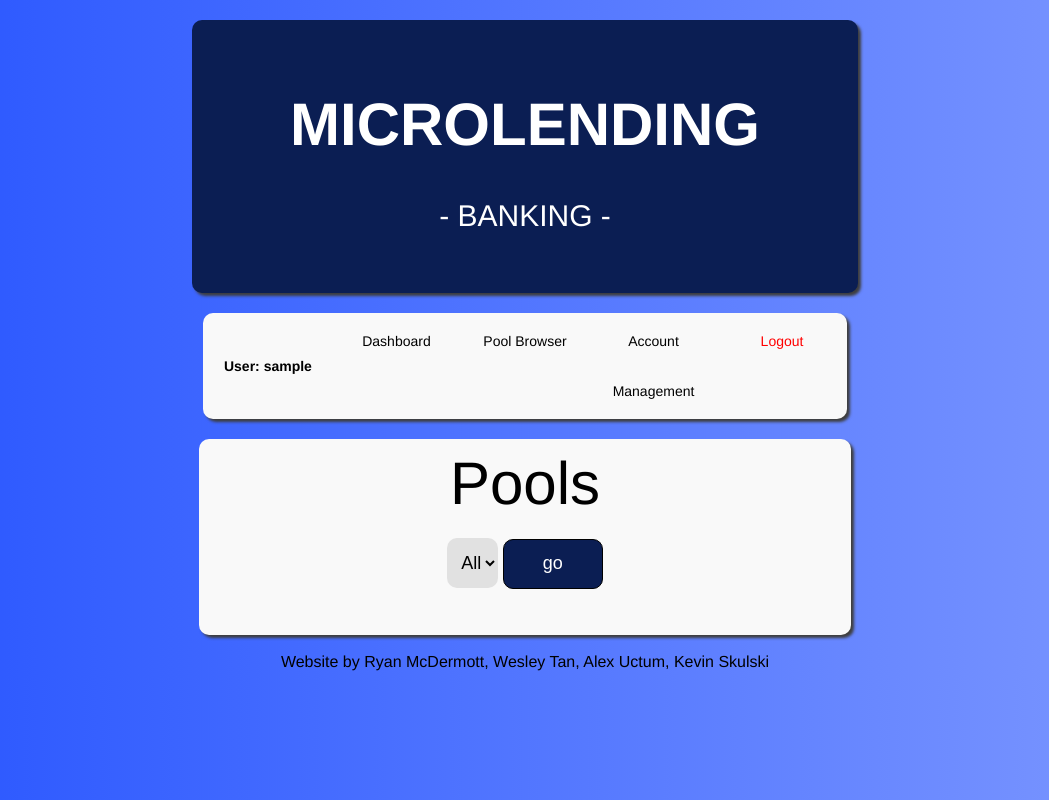
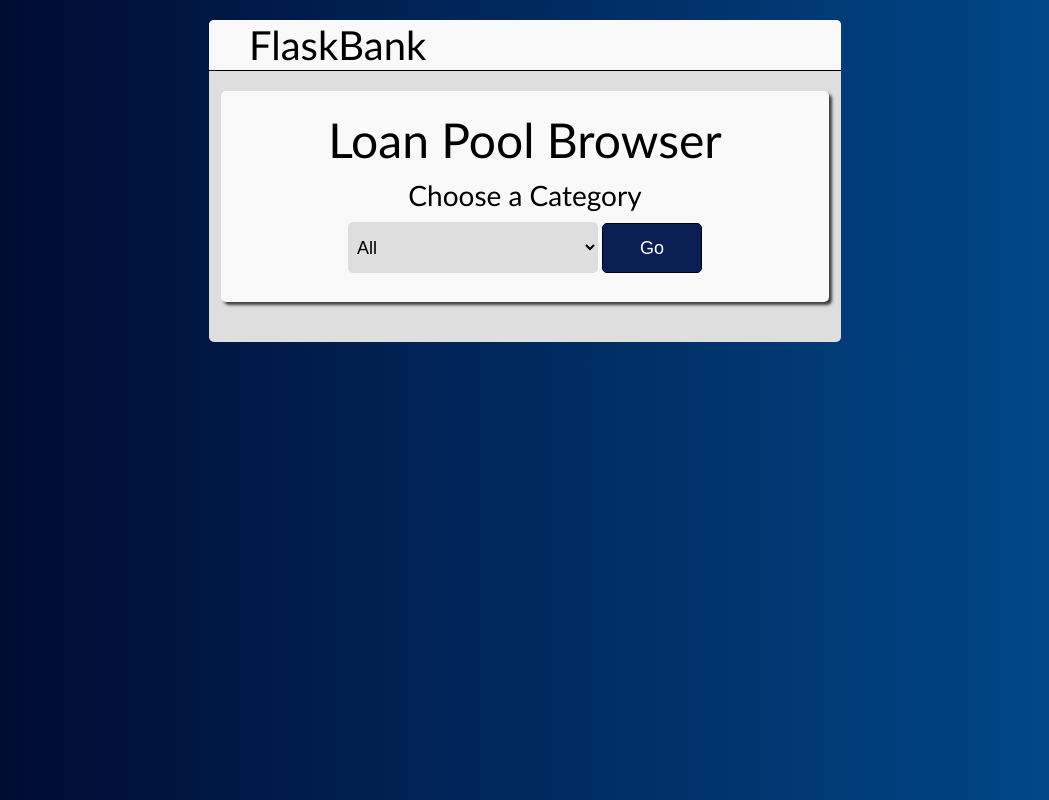
Before and after one commit to mcdermottrw/Flask-Bank, a Flask app: page /poolBrowser in a window 1280 px wide. Shown: the whole page, without its empty margins (115-1164 px from the left). Run offline with Flask 2, Linux system fonts and the light colour scheme; the visitor is signed in with stand-in values (Sample User, id 1); data comes from the database, SQL or seed files in the repository; data that the repository does not hold is empty; parts of the project's set-up code (start-up, migrations or seed data) failed here and were passed over.

Commit message:
Redesigned the nav bar, pool browser, and account management pages.

```diff
--- a/app/__init__.py
+++ b/app/__init__.py
@@ -3,7 +3,7 @@
 from routes import main, poolBrowser
 from database import db
 
-
+# Creates and configures the Flask object which controls the web app
 def create_app():
     # Initialize Flask object
     app = Flask(__name__)
--- a/app/routes.py
+++ b/app/routes.py
@@ -250,6 +250,10 @@
         # Set the chosenCategory variable to whatever the user chose from the drop down list
         chosenCategory = request.form.get("categoryList")
 
+        # Make sure the user actually selected one of the values
+        if chosenCategory is None:
+            chosenCategory = "All"
+
         # If the user selected "All", simply launch the webpage without filtering pools
         if chosenCategory == "All":
             return render_template("poolBrowser.html", chosenCategory=chosenCategory, categories=categories,
@@ -341,7 +345,7 @@
         return redirect(url_for(".poolBrowser"))
 
     # Create a loan request in the database
-    usersName = user.firstname + " " + user.lastname
+    usersName = user.firstName + " " + user.lastName
     loanRequest = LoanRequest(amountRequested, user.id, usersName, bankAccount.id, pool.id, pool.name, pool.amount)
     db.session.add(loanRequest)
     db.session.commit()
@@ -364,18 +368,7 @@
     user = User.query.filter_by(id=session["user_id"]).first()
     bankAccount = BankAccount.query.filter_by(id=session["active_bank_account_id"]).first()
 
-    return render_template("accountManagement.html", user=user, bankAccount=bankAccount)
-
-
-# Form function for the accountManagement page
-# Switches the user's active bank account depending on what they choose from the bank account drop down list
-@main.route("/switchBankAccounts", methods=["GET", "POST"])
-@login_required
-def switchBankAccounts():
-    # Get the value from the account drop down list. The value contains the ID for each of the user's
-    # bank accounts in the database
-    session["active_bank_account_id"] = request.form.get("accountDropDown")
-    return redirect(url_for(".accountManagement"))
+    return render_template("accountManagement.html", user=user)
 
 
 # Form function for the accountManagement page
@@ -399,17 +392,40 @@
     return redirect(url_for(".accountManagement"))
 
 
+# Form function for the account page
+# Adds funds to the bank account that the user chooses from the drop down list. The amount added is input by the user.
+@main.route("/addFundsToBankAccount", methods=["POST"])
+def addFundsToBankAccount():
+    # Get the chosen bank account's id from the select element
+    bankAccountId = request.form.get("bankAccountSelect")
+    bankAccount = BankAccount.query.filter_by(id=bankAccountId).first()
+
+    # Get the amount the user wants to add from the input box
+    fundsToAdd = request.form.get("addFundsInput")
+
+    # Validate that the user entered a valid value, send error message if not
+    if not re.match(r'^[1-9]\d*(\.\d{1,2})?$', fundsToAdd):
+        flash("Please enter a valid number to make a request", "addFundsError")
+        return redirect(url_for(".accountManagement"))
+
+    # Add the amount to the user's bank account balance and update the database
+    bankAccount.micro_dollars += float(fundsToAdd)
+    db.session.commit()
+
+    return redirect(url_for(".accountManagement"))
+
+
 # Form function for the accountManagement page
 # - Creates a new bank account under the user's account
 @main.route("/createNewBankAccount", methods=["POST"])
 @login_required
 def createNewBankAccount():
     # Get account name from the form
-    accountName = request.form.get("account name")
+    accountName = request.form.get("bankAccountNameInput")
 
     # Give the user an error message if the textbox is empty
     if accountName == "":
-        flash("Please fill out all of the text boxes", "createBankAccountMissingFieldError")
+        flash("Please fill out the text box!", "createBankAccountMissingFieldError")
         return redirect(url_for(".accountManagement"))
 
     # Create new bank account object and commit it to the database
@@ -443,9 +459,9 @@
     # Check if password matches password found in database, then change the requested item
     if bcrypt.checkpw(password.encode("utf-8"), user.password):
         if infoToChange == "first name":
-            user.firstname = changeTo
+            user.firstName = changeTo
         elif infoToChange == "last name":
-            user.lastname = changeTo
+            user.lastName = changeTo
         elif infoToChange == "username":
             user.username = changeTo
         elif infoToChange == "password":
--- a/app/static/styles/headerStyle.css
+++ /dev/null
@@ -1,48 +0,0 @@
-div {
-    width: 50%;
-    background-color: #F9F9F9;
-    margin: 20px auto auto auto;
-    padding: 10px 10px 10px 10px;
-    box-shadow: 3px 3px 3px #3E3E3E;
-    border-radius: 10px;
-}
-
-
-.header {
-    width: 48%;
-    padding: 30px;
-    text-align: center;
-    background: #0b1e53;
-    color: rgb(255, 255, 255);
-    font-size: 30px;
-}
-
-a {
-    line-height: 50px;
-    font-size: 14px;
-    text-decoration: none;
-    color: black;
-    display: block;
-    height: 100%;
-}
-
-table {
-    font-size: 14px;
-    background-color: #F9F9F9;
-    border-radius: 10px;
-    box-shadow: 3px 3px 3px #3E3E3E;
-    margin: 20px auto auto auto;
-    table-layout: fixed;
-    width: 51%;
-}
-
-td {
-    color: black;
-    border-radius: 10px;
-    text-align: center;
-    height: 50px;
-}
-
-td:hover {
-    background-image: linear-gradient(to right, #3B64FF, #8BA3FF);
-}
--- a/app/static/styles/poolStyle.css
+++ b/app/static/styles/poolStyle.css
@@ -5,6 +5,15 @@
 }
 
 div {
+    width: 60%;
+    background-color: #DEDEDE;
+    margin: 10px auto auto auto;
+    padding: 10px 10px 10px 10px;
+    box-shadow: 3px 3px 3px #3E3E3E;
+    border-radius: 10px;
+}
+
+.container {
     width: 50%;
     background-color: #F9F9F9;
     margin: 10px auto auto auto;
--- a/app/static/styles/style.css
+++ b/app/static/styles/style.css
@@ -1,15 +1,160 @@
-/* General */
+/* General (styling shared among all pages) ========================================================================= */
 body {
-    font-family: Helvetica;
-    background-image: linear-gradient(to right, #2855FF, #7C97FF);
+    font-family: Trebuchet MS;
+    background-image: linear-gradient(to right, #000428, #004E92);
 }
 
+.outer-container {
+    width: 50%;
+    background-color: #DEDEDE;
+    border-radius: 5px;
+    margin: 20px auto 20px auto;
+    padding: 0px 0px 20px 0px;
+}
+
+.inner-container {
+    width: 90%;
+    background-color: #F9F9F9;
+    padding: 10px 20px;
+    margin: 20px auto 20px auto;
+    border-radius: 5px;
+    box-shadow: 3px 3px 3px #3E3E3E;
+    overflow: hidden;
+}
 
 button {
-    background: #7C97FF;
+    background: #0B1E53;
+    color: white;
+    font-size: 18px;
+    height: 50px;
     width: 100px;
-    font-size: large;
+    border: 1px solid black;
+    border-radius: 5px;
+}
+button:hover {
+    background: #0D2670;
+}
+button:active {
+    background: #103190;
+}
+
+input {
+    outline: none;
     height: 50px;
-    border: 1px solid black;
+    width: 238px;
+    background-color: #E1E1E1;
+    border: none;
+    margin-bottom: 10px;
+    padding-left: 10px;
+    font-size: 18px;
+    border-radius: 5px;
+}
+
+select {
+    background-color: #DEDEDE;
+    border: none;
     outline: none;
+    font-size: 18px;
+    height: 51px;
+    width: 250px;
+    border-radius: 5px;
+    padding: 0px 5px;
 }
+option:nth-child(even) {
+    background-color: white;
+}
+
+/* Navigation Bar =================================================================================================== */
+.navigation-bar {
+    background-color: #F9F9F9;
+    border-radius: 5px 5px 0 0;
+    border-bottom: 1px solid black;
+    overflow: hidden;
+    height: 50px;
+    line-height: 50px;
+}
+
+.navigation-bar span {
+    font-size: 40px;
+    margin-left: 40px;
+}
+
+.navigation-bar div {
+    float: right;
+}
+
+.navigation-bar ul {
+    list-style-type: none;
+    margin: 0;
+    padding: 0;
+}
+
+.navigation-bar li {
+    display: inline;
+}
+
+.navigation-bar li a {
+    color: black;
+    text-align: center;
+    text-decoration: none;
+    padding: 0px 15px;
+    display: inline-block;
+}
+
+.navigation-bar li a:hover {
+    background-color: #DEDEDE;
+}
+
+/* Pool Browser Page ================================================================================================ */
+.inner-container.title-container {
+    text-align: center;
+}
+
+.title-label {
+    font-size: 48px;
+    display: inline-block;
+    padding-top: 10px;
+}
+
+.category-label {
+    font-size: 28px;
+    display: inline-block;
+    padding-top: 10px;
+    padding-bottom: 10px;
+}
+
+.pool-name-label {
+    font-size: 48px;
+}
+
+.pool-category-label {
+    font-size: 18px;
+}
+
+.name-and-category-container {
+    display: inline-block;
+}
+
+.pool-amount-label {
+    font-size: 60px;
+    color: green;
+    display: inline-block;
+    float: right;
+}
+
+.request-or-contribute-button {
+    float: right;
+    margin-left: 10px;
+}
+
+/* Account Page ===================================================================================================== */
+.account-button {
+    float: right;
+}
+
+.edit-user-info-span {
+    font-size: 18px;
+    padding-right: 20px;
+}
+
+/* Bank Admin Page ================================================================================================== */
--- a/app/templates/dashboard.html
+++ b/app/templates/dashboard.html
@@ -12,7 +12,7 @@
 <body class="root">
     <!-- Header declaration -->
     {% with user=user %}
-        {% include 'header.html' %}
+        {% include 'navigationBar.html' %}
     {% endwith %}
 
     <p style="text-align: center;">Welcome, {{user.firstname}}</p>
--- a/app/templates/header.html
+++ /dev/null
@@ -1,33 +0,0 @@
-<!DOCTYPE html>
-<html lang="en">
-
-<head>
-    <meta charset="UTF-8">
-
-    <title>MICROLENDING</title>
-
-    <link rel="stylesheet" href="{{ url_for('static', filename='styles/headerStyle.css') }}">
-</head>
-
-<div class="header">
-    <h1>MICROLENDING</h1>
-    <p>- BANKING -</p>
-</div>
-
-<body class="root">
-        <table>
-            <th>User: {{user.username}}</th>
-            <td><a href="{{ url_for('main.dashboard') }}">Dashboard</a></td>
-
-            <td><a href="{{ url_for('main.poolBrowser') }}">Pool Browser</a></td>
-            <td><a href="{{ url_for('main.accountManagement') }}">Account Management</a></td>
-
-            <!-- If the bankManager variable is set to True, then this part of the HTML will be displayed -->
-            {% if user.isBankManager %}
-                <td><a href="{{ url_for('main.bankManagement') }}">Bank Management</a></td>
-            {% endif %}
-
-            <td><a href="{{ url_for('main.logout') }}" style="color: Red;">Logout</a></td>
-        </table>
-</body>
-</html>
--- /dev/null
+++ b/app/templates/navigationBar.html
@@ -0,0 +1,30 @@
+<!DOCTYPE html>
+<html lang="en">
+
+<head>
+    <meta charset="UTF-8">
+    <link rel="stylesheet" href="{{ url_for('static', filename='styles/style.css') }}">
+</head>
+
+<body>
+    <div class="navigation-bar">
+        <span>FlaskBank</span>
+
+        <div>
+            <ul>
+                <li><a href="{{ url_for('main.dashboard') }}">Dashboard</a></li>
+
+                <li><a href="{{ url_for('main.poolBrowser') }}">Loan Pools</a></li>
+
+                <li><a href="{{ url_for('main.accountManagement') }}">Account</a></li>
+
+                {% if user.isBankManager %}
+                    <li><a href="{{ url_for('main.bankManagement') }}">Bank Admin</a></li>
+                {% endif %}
+
+                <li style="margin-right: 40px;"><a href="{{ url_for('main.logout') }}" style="color: red;">Logout</a></li>
+            </ul>
+        </div>
+    </div>
+</body>
+</html>
--- a/app/templates/poolBrowser.html
+++ b/app/templates/poolBrowser.html
@@ -3,36 +3,35 @@
 
 <head>
     <meta charset="UTF-8">
-
     <title>Pool Browser</title>
-
-    <link rel="stylesheet" href="{{ url_for('static', filename='styles/poolStyle.css') }}">
+    <link rel="stylesheet" href="{{url_for('static', filename='styles/style.css') }}">
 </head>
 
-<body class="root">
+<body>
+    <div class="outer-container">
         <!-- Header declaration -->
         {% with user=user %}
-        {% include 'header.html' %}
+            {% include 'navigationBar.html' %}
         {% endwith %}
 
-    <!-- Title and category chooser -->
-    <div class="titleDiv">
-        <span class="title">Pools</span>
+        <div class="inner-container title-container">
+            <span class="title-label">Loan Pool Browser</span>
+            <br>
+            <span class="category-label">Choose a Category</span>
 
-        <!-- Pass in a list of all categories found in the Pool table of the database -->
-        <form action="{{ url_for('main.poolBrowser') }}" method="post">
-            <select name="categoryList" class="categoryList">
-                <option disabled selected value> {{ chosenCategory }} </option>
+            <form action="/poolBrowser" method="post">
+                <select name="categoryList" class="category-list">
                     <option value="All">All</option>
                     {% for category in categories %}
                         <option value="{{ category }}">{{ category }}</option>
                     {% endfor %}
                 </select>
-            <button id="button1" type="submit">go</button>
+
+                <button type="submit">Go</button>
+                <br>
+            </form>
 
             <br>
-        </form>
-        <br><br><br>
 
             {% with errors = get_flashed_messages() %}
                 {% if errors %}
@@ -45,30 +44,21 @@
 
         <!-- Pass in a list of all pools found in the Pool table of the database -->
         {% for pool in pools %}
-        <div class="poolContainer">
-            <span class="poolName">{{ pool.name }}</span>
-            <span class="poolCategory">{{ pool.category }}</span>
+            <div class="inner-container">
+                <div class="name-and-category-container">
+                    <span class="pool-name-label">{{ pool.name }}</span>
+                    <br>
+                    <span class="pool-category-label">{{ pool.category }}</span>
+                </div>
+
+                <span class="pool-amount-label">{{ "${:,.2f}".format(pool.amount) }}</span>
                 <br>
 
-            <span class="poolAmount">{{ "${:,.2f}".format(pool.amount) }}</span>
-            <br>
-
-            <form action="/contributeToPool" method="post" class="contribution">
-                <input type="hidden" name="poolId" value={{pool.id}}>
-                <input type="text" name="contribute"/>
-                <button type="submit">contribute</button>
-            </form>
-
-            <form action="/requestFromPool" method="post" class="request">
-                <input type="hidden" name="poolId" value={{pool.id}}>
-                <input type="text" name="request"/>
-                <button type="submit">request</button>
-            </form>
+                <button type="submit" class="request-or-contribute-button">Request</button>
+                <button type="submit" class="request-or-contribute-button">Contribute</button>
             </div>
         {% endfor %}
+    </div>
 </body>
 
-<br>
-<footer>Website by Ryan McDermott, Wesley Tan, Alex Uctum, Kevin Skulski</footer>
-
 </html>
```
Also changed, not shown: app/models.py (+9 -12 lines), app/templates/accountManagement.html (+80 -69 lines), app/templates/bankManagement.html (+21 -20 lines). Lines whose indentation alone changed are shown as unchanged.
